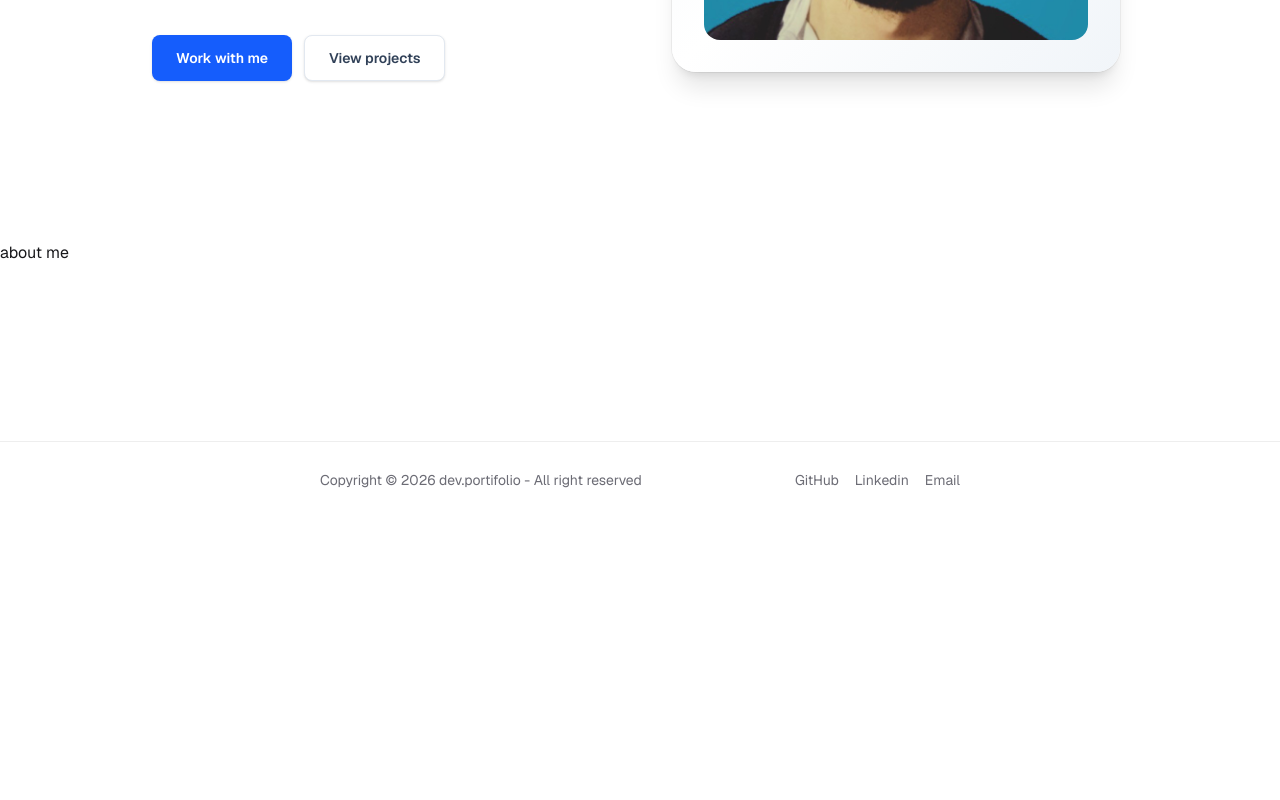
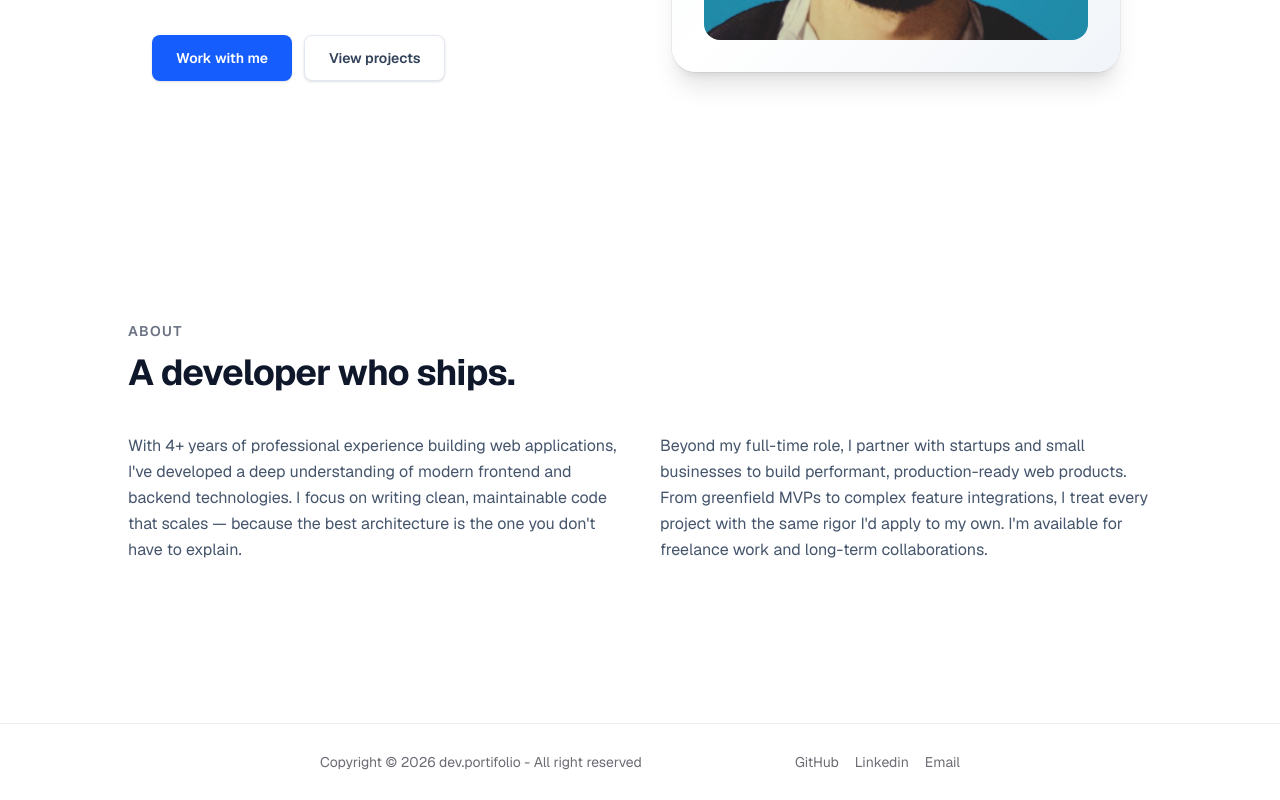
Before and after one commit to GabrielYujiYasuda/Portfolio, a React (Vite) app: page / in a window 1280 px wide. Shown: the part 619-1419 px from the top of the page. Before the commit the page ends 1137 px from the top, so only its background shows below. Built offline with nearby package versions, Linux system fonts and the light colour scheme.

Commit message:
feat: add AboutMe section

```diff
--- a/src/v2/pages/Landing/LandingPageContent.tsx
+++ b/src/v2/pages/Landing/LandingPageContent.tsx
@@ -1,11 +1,11 @@
-import AboutMe from "./Sections/AboutMe/AboutMe";
+import AboutMeSection from "./Sections/AboutMe/AboutMeSection";
 import IntroductionSection from "./Sections/Introduction/IntroductionSection";
 
 const LandingPageContent = () => {
   return (
     <div>
       <IntroductionSection />
-      <AboutMe />
+      <AboutMeSection />
     </div>
   );
 };
--- a/src/v2/pages/Landing/Sections/AboutMe/AboutMe.tsx
+++ /dev/null
@@ -1,5 +0,0 @@
-const AboutMe = () => {
-  return <div className="h-[200px]">about me</div>;
-};
-
-export default AboutMe;
--- /dev/null
+++ b/src/v2/pages/Landing/Sections/AboutMe/AboutMeSection.tsx
@@ -0,0 +1,22 @@
+import { STYLES, ABOUT_ME_SECTION } from "../../../../shared/constants";
+
+const AboutMeSection = () => {
+  return (
+    <section className="my-20">
+      <div className={`mx-auto ${STYLES.BASE_HORIZONTAL_PADDING} py-20`}>
+        <div className="max-w-4xl">
+          <p className="text-sm font-semibold tracking-widest text-gray-500">{ABOUT_ME_SECTION.ABOUT_TEXT}</p>
+          <h2 className="mt-3 text-3xl font-bold tracking-tight text-slate-900 sm:text-4xl">
+            {ABOUT_ME_SECTION.TITLE}
+          </h2>
+        </div>
+        <div className="mt-10 grid gap-10 lg:grid-cols-2">
+          <p className="text-base leading-relaxed text-slate-600">{ABOUT_ME_SECTION.LEFT_PARAGRAPH}</p>
+          <p className="text-base leading-relaxed text-slate-600">{ABOUT_ME_SECTION.RIGHT_PARAGRAPH}</p>
+        </div>
+      </div>
+    </section>
+  );
+};
+
+export default AboutMeSection;
--- a/src/v2/pages/Landing/Sections/Introduction/IntroductionSection.tsx
+++ b/src/v2/pages/Landing/Sections/Introduction/IntroductionSection.tsx
@@ -4,7 +4,7 @@ import myPhoto from "../../../../../assets/my-photo.jpg";
 
 const IntroductionSection = () => {
   return (
-    <section className="bg-white mt-20 mb-20">
+    <section className="my-20">
       <div
         className={`mx-auto flex ${STYLES.BASE_HORIZONTAL_PADDING} flex-col gap-12 px-6 py-20 lg:flex-row lg:items-center`}
       >
--- a/src/v2/shared/constants.ts
+++ b/src/v2/shared/constants.ts
@@ -10,3 +10,12 @@ export const INTRODUCTION_SECTION = {
   WORK_WITH_ME_TEXT: "Work with me",
   VIEW_PROJECTS_TEXT: "View projects",
 };
+
+export const ABOUT_ME_SECTION = {
+  ABOUT_TEXT: "ABOUT",
+  TITLE: "A developer who ships.",
+  LEFT_PARAGRAPH:
+    "With 4+ years of professional experience building web applications, I've developed a deep understanding of modern frontend and backend technologies. I focus on writing clean, maintainable code that scales — because the best architecture is the one you don't have to explain.",
+  RIGHT_PARAGRAPH:
+    "Beyond my full-time role, I partner with startups and small businesses to build performant, production-ready web products. From greenfield MVPs to complex feature integrations, I treat every project with the same rigor I'd apply to my own. I'm available for freelance work and long-term collaborations.",
+};
```
